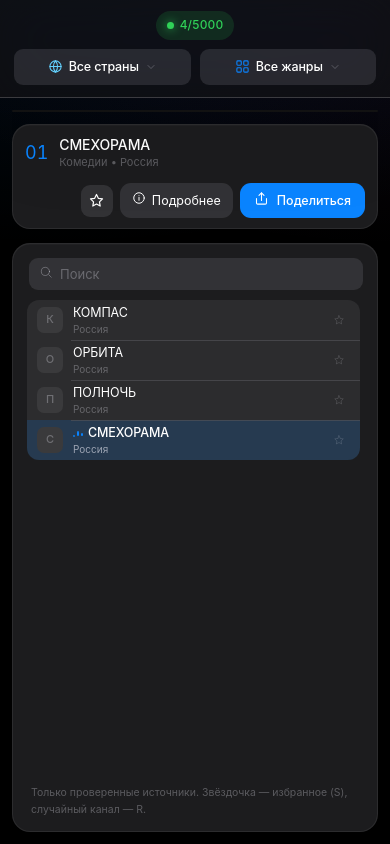
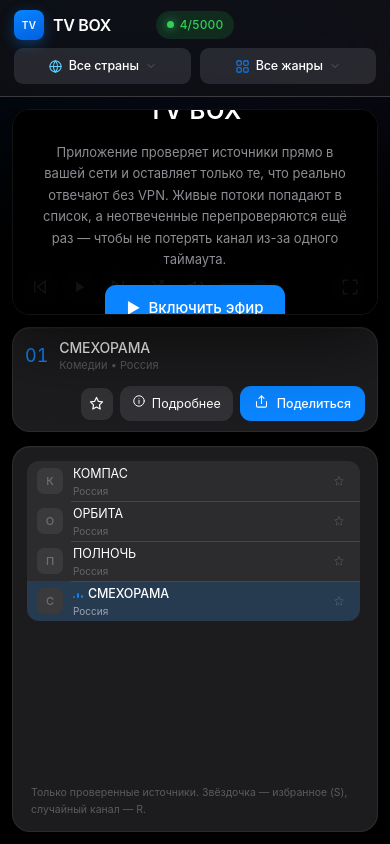
Before and after one commit to Sexexe/one-plus, a plain HTML site: page index.html in a window 390 px wide. Drawn offline with nearby package versions, Linux system fonts and the light colour scheme; no server answers.

Commit message:
Add files via upload

```diff
--- a/index.html
+++ b/index.html
@@ -155,7 +155,6 @@ button:disabled{opacity:.32;cursor:not-allowed}
 .sidebar{width:190px;flex-shrink:0;min-width:0;
   position:static;display:flex;flex-direction:column;padding:12px 8px 10px 10px;
   min-height:0;overflow:hidden}
-#mobileSearchSlot{display:none}
 .legend{flex:none;padding:10px 4px 0;font-size:10.5px;font-weight:var(--w-reg);color:var(--label3);line-height:1.6}
 .ch-list{flex:1;min-height:0;overflow-y:auto;overflow-x:hidden;padding-right:5px;overscroll-behavior:contain;scrollbar-width:thin;scrollbar-color:rgba(120,120,128,.7) transparent}
 .ch-list::-webkit-scrollbar{width:8px;display:block}
@@ -309,22 +308,27 @@ footer{display:none}
 
 @media(max-width:1180px){.sidebar{width:180px}.program-cards{grid-template-columns:1fr 1fr}}
 
-/* ===== МОБИЛЬНАЯ РАСКЛАДКА: шапка = счётчик по центру + строка из 2 кнопок; мьют/фуллскрин убраны; поиск переезжает в блок каналов ===== */
+/* ===== МОБИЛЬНАЯ РАСКЛАДКА =====
+   строка 1: логотип слева + счётчик по центру (без мьюта/фуллскрина/поиска)
+   строка 2: страна | жанры на всю ширину
+   далее: видео (с пропорцией 16:9) → инфо → каналы */
 @media(max-width:940px){
   .layout{flex-direction:column;padding:12px 12px 12px}
   .main-col{flex:none}
   .sidebar{width:100%;flex:1;min-height:0;height:auto;padding:14px 12px 12px 14px}
 
-  .top-in{flex-direction:column;align-items:center;gap:9px;height:auto;padding:11px 14px 12px}
-  .brand{display:none}
-  .top-right{order:1;margin:0;width:auto;justify-content:center}
-  #topMute,#topFs{display:none}
-  .top-center{order:2;margin:0;width:100%;justify-content:center;gap:9px;position:static;transform:none;left:auto;top:auto}
+  .player{flex:0 0 auto;aspect-ratio:16/9;height:auto;min-height:0}
+
+  .top-in{display:grid;grid-template-columns:1fr auto 1fr;grid-template-rows:auto auto;
+    gap:8px 10px;align-items:center;height:auto;padding:10px 14px 12px}
+  .brand{display:flex;grid-column:1;grid-row:1;justify-self:start}
+  .top-right{grid-column:2;grid-row:1;justify-self:center;margin:0}
+  .top-center{grid-column:1/-1;grid-row:2;justify-self:stretch;display:flex;gap:9px;
+    position:static;left:auto;top:auto;transform:none;margin:0}
   .top-center .hdr-pick{flex:1 1 0;max-width:none;justify-content:center;height:36px}
   .top-center .hdr-pick b{flex:0 1 auto}
-
-  #mobileSearchSlot{display:block;margin:0 2px 10px}
-  #mobileSearchSlot .search-wrap{max-width:none;width:100%;flex:1 1 auto}
+  .search-wrap{display:none}
+  #topMute,#topFs{display:none}
 }
 
 @media(max-width:640px){
@@ -442,7 +446,6 @@ footer{display:none}
   </div>
 
   <aside class="sidebar panel" id="sidebar">
-    <div id="mobileSearchSlot"></div>
     <div class="ch-list" id="chList" role="list"><div class="ch-spacer" id="chSpacer"></div></div>
     <div class="legend">Только проверенные источники. Звёздочка — избранное (S), случайный канал — R.</div>
   </aside>
@@ -1102,7 +1105,7 @@ function removeChannel(ch,reason){
 }
 function showEmpty(){
   $('boot').hidden=true;$('loading').hidden=true;$('gesture').hidden=true;
-  $('errorText').textContent='Рабочие каналы не найдены. Подождите — поиск продолжится автоматически, или нажмите «Обновить».';
+  $('errorText').textContent='Рабочие каналы не найдены. Подождите — поиск продолжится автоматически.';
   $('error').hidden=false;
 }
 function restoreLast(){
@@ -1669,23 +1672,6 @@ function syncSearchClear(){
 $('search').addEventListener('input',function(){syncSearchClear();renderList();});
 $('searchClear').addEventListener('click',function(){$('search').value='';syncSearchClear();renderList();$('search').focus();});
 $('searchCancel').addEventListener('click',function(){$('search').value='';syncSearchClear();renderList();$('search').blur();});
-
-/* ===== мобильная раскладка: поиск переезжает в начало блока каналов, на десктопе возвращается в шапку ===== */
-var mqMobile=matchMedia('(max-width:940px)');
-function placeSearch(){
-  var sw=$('searchWrap');if(!sw)return;
-  var slot=$('mobileSearchSlot');
-  var tr=document.querySelector('.top-right');
-  if(mqMobile.matches){
-    if(slot&&sw.parentNode!==slot)slot.insertBefore(sw,slot.firstChild);
-  }else{
-    if(tr&&sw.parentNode!==tr)tr.insertBefore(sw,tr.firstChild);
-  }
-}
-placeSearch();
-if(mqMobile.addEventListener)mqMobile.addEventListener('change',placeSearch);
-else if(mqMobile.addListener)mqMobile.addListener(placeSearch);
-addEventListener('resize',placeSearch);
 
 $('searchIcon').innerHTML=icon('search',14);
 $('countrySearchIcon').innerHTML=icon('search',15);
```
